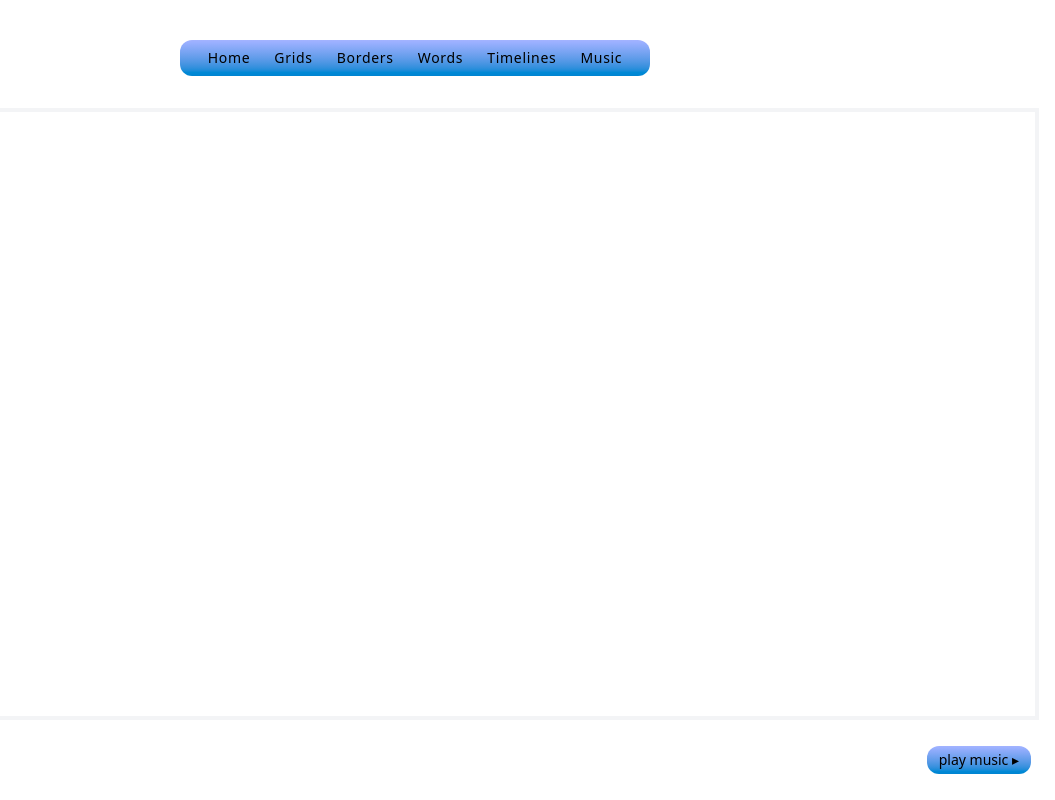
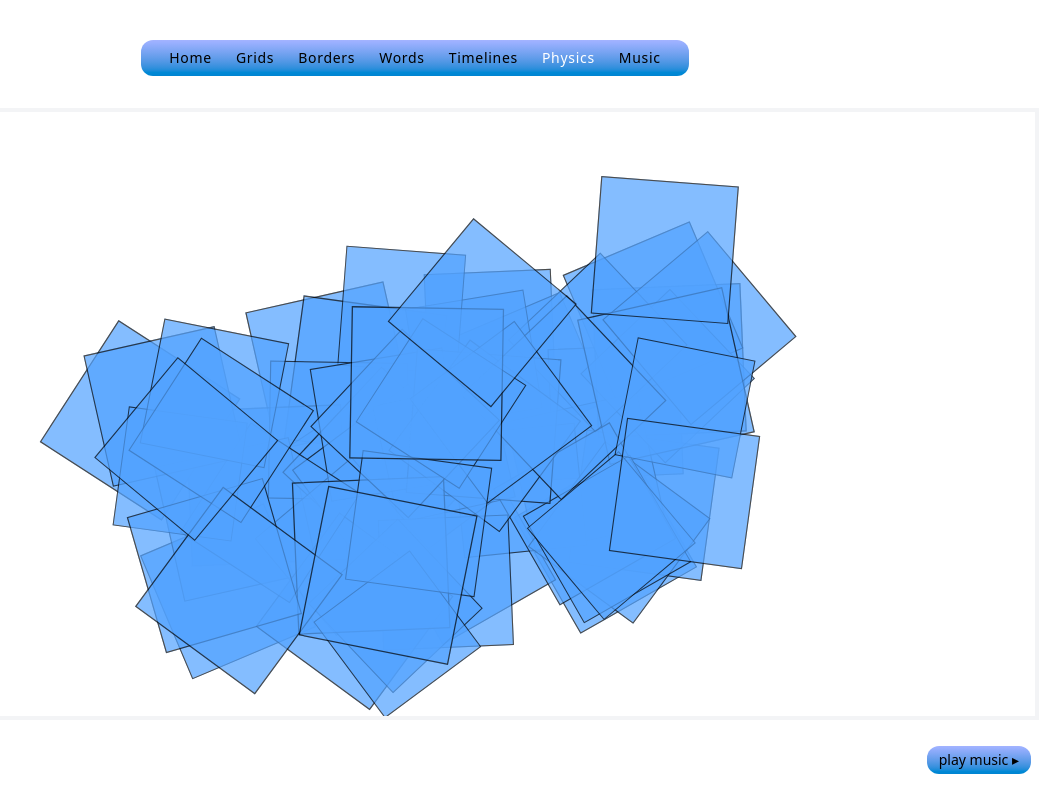
Before and after one commit to ofsound/vue-portfolio, a Vue app: page /physics in a window 1280 px wide. Shown: the whole page, without its empty margins (225-1280 px from the left). Built offline with nearby package versions, Linux system fonts and the light colour scheme.

Commit message:
Desparately Add A Physics Page

```diff
--- /dev/null
+++ b/src/components/SinglePhysics.vue
@@ -0,0 +1,50 @@
+<script setup lang="ts">
+import { ref, onMounted } from 'vue'
+import { gsap } from 'gsap'
+
+import { PhysicsPropsPlugin } from 'gsap/PhysicsPropsPlugin'
+import { Physics2DPlugin } from 'gsap/Physics2DPlugin'
+
+import getRandomIntInclusive from '@/utils/getRandomIntInclusive.ts'
+
+gsap.registerPlugin(PhysicsPropsPlugin)
+gsap.registerPlugin(Physics2DPlugin)
+
+const textOne = ref(null)
+
+const randomAcceleration = getRandomIntInclusive(0, 20)
+
+onMounted(() => {
+  gsap.to(textOne.value, {
+    duration: 3,
+    physics2D: {
+      velocity: getRandomIntInclusive(0, 300) - 150,
+      angle: getRandomIntInclusive(0, 60) - 30,
+      gravity: getRandomIntInclusive(0, 100) - 50,
+      friction: 0.01,
+    },
+    physicsProps: {
+      rotation: {
+        velocity: 200,
+        friction: 0.01,
+        acceleration: randomAcceleration,
+      },
+      scale: {
+        velocity: getRandomIntInclusive(0, 10) * 0.1,
+        friction: 0.1,
+      },
+    },
+  })
+
+  gsap.to(textOne.value, {
+    duration: 8,
+  })
+})
+</script>
+
+<template>
+  <div
+    ref="textOne"
+    class="absolute top-1/2 right-0 left-0 mx-auto mb-4 h-30 w-30 border bg-blue-400 px-2 py-1 uppercase opacity-70"
+  ></div>
+</template>
--- a/src/components/SiteNav.vue
+++ b/src/components/SiteNav.vue
@@ -7,6 +7,7 @@ const navArray = ref([
   { title: 'Borders', url: '/borders' },
   { title: 'Words', url: '/words' },
   { title: 'Timelines', url: '/greensock' },
+  { title: 'Physics', url: '/physics' },
   { title: 'Music', url: '/music' },
 ])
 </script>
@@ -17,7 +18,7 @@ const navArray = ref([
   >
     <template v-for="navItem in navArray" :key="navItem.url">
       <RouterLink
-        class="relative text-sm tracking-wider transition-all duration-400 [&.router-link-exact-active]:text-white"
+        class="relative cursor-pointer text-sm tracking-wider transition-all duration-400 [&.router-link-exact-active]:text-white"
         :to="navItem.url"
         >{{ navItem.title }}</RouterLink
       >
--- a/src/router/index.ts
+++ b/src/router/index.ts
@@ -6,6 +6,7 @@ import GridsView from '../views/GridsView.vue'
 import BordersView from '../views/BordersView.vue'
 import GreensockView from '../views/GreensockView.vue'
 import WordsView from '../views/WordsView.vue'
+import PhysicsView from '../views/PhysicsView.vue'
 
 const router = createRouter({
   history: createWebHistory(import.meta.env.BASE_URL),
@@ -45,6 +46,11 @@ const router = createRouter({
       name: 'words',
       component: WordsView,
     },
+    {
+      path: '/physics',
+      name: 'physics',
+      component: PhysicsView,
+    },
   ],
 })
 
--- /dev/null
+++ b/src/views/PhysicsView.vue
@@ -0,0 +1,67 @@
+<script setup lang="ts">
+import SinglePhysics from '@/components/SinglePhysics.vue'
+</script>
+
+<template>
+  <div class="relative h-full">
+    <SinglePhysics />
+    <SinglePhysics />
+    <SinglePhysics />
+    <SinglePhysics />
+    <SinglePhysics />
+    <SinglePhysics />
+    <SinglePhysics />
+    <SinglePhysics />
+    <SinglePhysics />
+    <SinglePhysics />
+    <SinglePhysics />
+    <SinglePhysics />
+    <SinglePhysics />
+    <SinglePhysics />
+    <SinglePhysics />
+    <SinglePhysics />
+    <SinglePhysics />
+    <SinglePhysics />
+    <SinglePhysics />
+    <SinglePhysics />
+    <SinglePhysics />
+    <SinglePhysics />
+    <SinglePhysics />
+    <SinglePhysics />
+    <SinglePhysics />
+    <SinglePhysics />
+    <SinglePhysics />
+    <SinglePhysics />
+    <SinglePhysics />
+    <SinglePhysics />
+    <SinglePhysics />
+    <SinglePhysics />
+    <SinglePhysics />
+    <SinglePhysics />
+    <SinglePhysics />
+    <SinglePhysics />
+    <SinglePhysics />
+    <SinglePhysics />
+    <SinglePhysics />
+    <SinglePhysics />
+    <SinglePhysics />
+    <SinglePhysics />
+    <SinglePhysics />
+    <SinglePhysics />
+    <SinglePhysics />
+    <SinglePhysics />
+    <SinglePhysics />
+    <SinglePhysics />
+    <SinglePhysics />
+    <SinglePhysics />
+    <SinglePhysics />
+    <SinglePhysics />
+    <SinglePhysics />
+    <SinglePhysics />
+    <SinglePhysics />
+    <SinglePhysics />
+    <SinglePhysics />
+    <SinglePhysics />
+    <SinglePhysics />
+  </div>
+</template>
```
